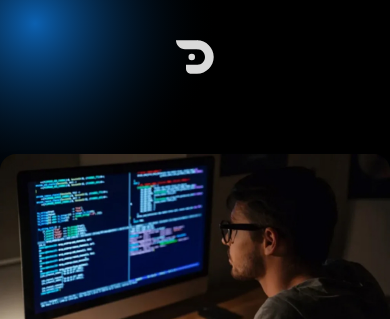
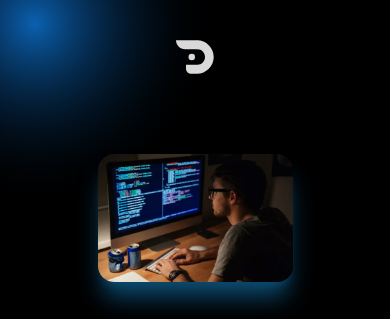
Before and after one commit to DiarCode11/Portofolio, a website: page index.html in a window 390 px wide. Shown: the top 319 px of the page. Drawn offline with Linux system fonts and the light colour scheme.

Commit message:
testing responsive

```diff
--- a/index.html
+++ b/index.html
@@ -50,7 +50,7 @@
     <!-- Hero section -->
     <section id="hero" class="w-full container mx-auto md:flex block pt-20 md:justify-around justify-center">
         <span class="flex justify-center">
-            <img src="./src/img/profil.jpg" alt="" class="w-full md:w-1/2 h-auto object-cover rounded-2xl shadow-xl shadow-sky-900">
+            <img src="./src/img/profil.jpg" alt="" class="w-1/2 md:w-full h-auto object-cover rounded-2xl shadow-xl shadow-sky-900">
         </span>
         <div class="text-white pt-10">
             <h2 class="text-2xl flex md:justify-start justify-center">Hello 👋, it's Me</h2>
--- a/tailwind.config.js
+++ b/tailwind.config.js
@@ -2,10 +2,10 @@
 module.exports = {
   content: ['index.html'],
   theme: {
-    screens: {
+    extend: {
+      screens: {
 
-    },
-    extend: {
+      },
       fontFamily: {
         sans: ['Poppins', 'sans-serif'],
       },
```
